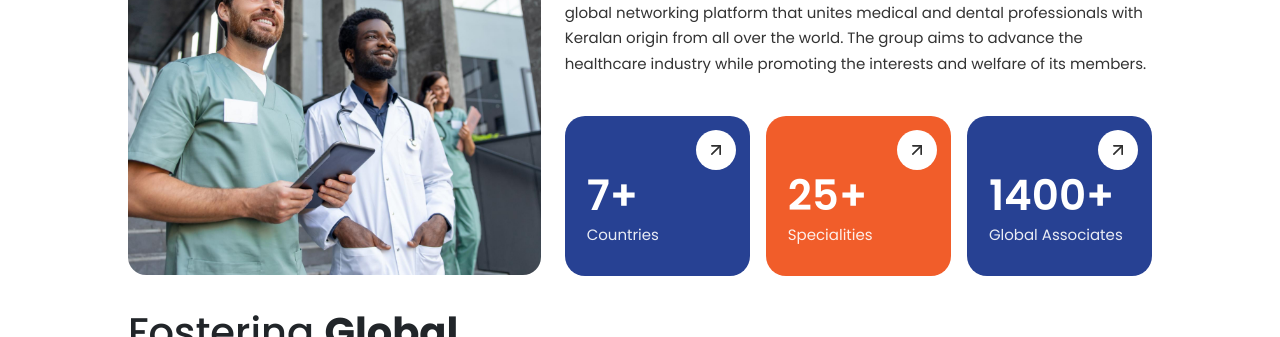
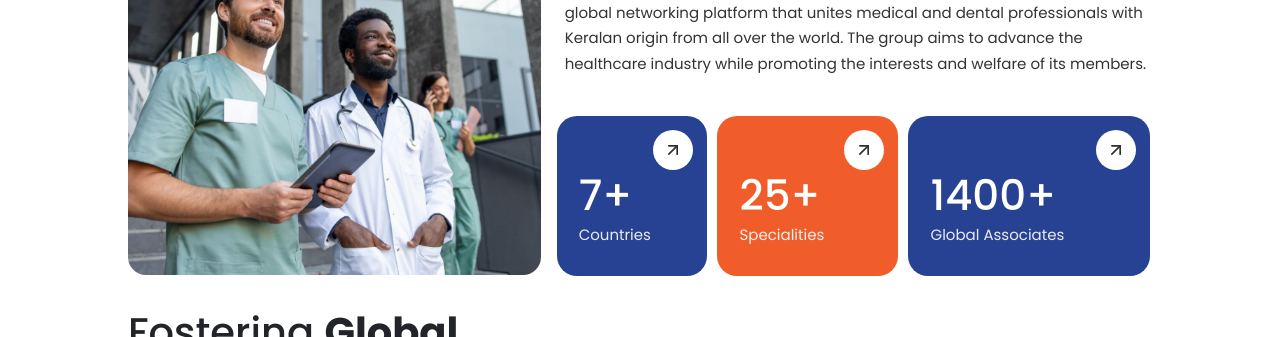
Before and after one commit to Ebenezerlalu07/AKMG-Global-Website, a plain HTML site: page index.html in a window 1280 px wide. Shown: the part 703-1040 px from the top of the page. Drawn offline with nearby package versions, Linux system fonts and the light colour scheme.

Commit message:
Add files via upload
files

```diff
--- a/index.html
+++ b/index.html
@@ -185,7 +185,7 @@
           <div class="row g-3 mt-4 stat-wrapper">
             <div class="col-md-4 col-12">
               <div class="stat-box card-blue">
-                <div class="stat-icon"> <i data-lucide="arrow-up-right" class="lucide-icon"></i></div>
+                <div class="stat-icon"> <i data-lucide="arrow-up-right" class="blue lucide-icon"></i></div>
                 <h3>7+</h3>
                 <p>Countries</p>
               </div>
@@ -215,7 +215,7 @@
 
 
 
-
+  <!-- Fostering Global Growth -->
   <section class="text-transition growth-section py-2">
     <div class="custom-container">
       <div class="row align-items-center g-4">
@@ -253,7 +253,7 @@
 
 
 
-
+  <!-- Why Join image -->
   <section class="text-transition why-akmg-section">
     <div
       class="custom-container h-100 d-flex flex-column justify-content-end align-items-center text-center content-bottom">
@@ -280,7 +280,7 @@
 
 
 
-
+  <!-- Why Join with slider -->
   <section class=" text-transitio nwhy-join-section py-4">
     <div class="custom-container">
 
@@ -441,7 +441,7 @@
 
 
 
-
+  <!-- Global with img -->
   <section class="global-video-section image-bg">
     <div class="video-overlay"></div>
 
@@ -459,7 +459,7 @@
 
 
 
-
+  <!-- Footer -->
   <footer class="site-footer py-5">
     <div class="custom-container">
 
--- a/style.css
+++ b/style.css
@@ -93,6 +93,7 @@ p {
   /* Adjust size (optional) */
   height: 22px;
 }
+
 
 
 /* Container */
@@ -308,6 +309,7 @@ p {
 
 
 
+
 .custom-btn {
   padding: 9px 22px;
   font-size: 15px;
@@ -319,6 +321,7 @@ p {
   position: relative;
   overflow: hidden;
 }
+
 
 
 
@@ -388,17 +391,17 @@ p {
 
 
 
-
-
-
-
-
-
-
 .btn-danger.custom-btn {
   background-color: #F15D2A !important;
   border-color: #F15D2A !important;
 }
+
+.btn-danger.custom-btn:hover {
+  background-color: #EA4E19 !important;
+  border-color: #EA4E19 !important;
+}
+
+
 
 
 
@@ -478,8 +481,6 @@ p {
     background: rgba(255, 255, 255, 0.8);
   }
 }
-
-
 
 
 
@@ -583,7 +584,7 @@ p {
 /* --- TYPOGRAPHY --- */
 .stat-box h3 {
   font-family: 'Poppins', sans-serif;
-  font-weight: 600;
+  font-weight: 500;
   font-size: 42px;
   margin: 0;
   line-height: 1.1;
@@ -593,6 +594,47 @@ p {
   font-size: 15px;
   margin: 5px 0 0;
   opacity: 0.9;
+}
+
+/* --- CUSTOM DESKTOP CARD WIDTHS + REDUCED GAP --- */
+@media (min-width: 992px) {
+  .stat-wrapper {
+    display: flex;
+    gap: 10px !important;
+    /* reduced spacing */
+    align-items: stretch;
+  }
+
+  .stat-wrapper .col-md-4 {
+    padding-left: 0 !important;
+    padding-right: 0 !important;
+  }
+
+  /* 1st card → 25% (updated) */
+  .stat-wrapper .col-md-4:nth-child(1) {
+    flex: 0 0 25%;
+    max-width: 25%;
+  }
+
+  /* 2nd card → 30% */
+  .stat-wrapper .col-md-4:nth-child(2) {
+    flex: 0 0 30%;
+    max-width: 30%;
+  }
+
+  /* 3rd card → 40% */
+  .stat-wrapper .col-md-4:nth-child(3) {
+    flex: 0 0 40%;
+    max-width: 40%;
+  }
+}
+
+/* Mobile & tablet full width */
+@media (max-width: 991px) {
+  .stat-wrapper .col-md-4 {
+    flex: 0 0 100%;
+    max-width: 100%;
+  }
 }
 
 /* --- RESPONSIVE --- */
@@ -641,11 +683,8 @@ p {
 }
 
 @media (max-width: 576px) {
-
-  /* --- Reduce spacing between cards --- */
   .stat-wrapper {
     row-gap: 0.3rem !important;
-    /* tighter gap */
     margin-top: 0.8rem;
   }
 
@@ -675,6 +714,7 @@ p {
     font-size: 13px;
   }
 }
+
 
 
 
```
